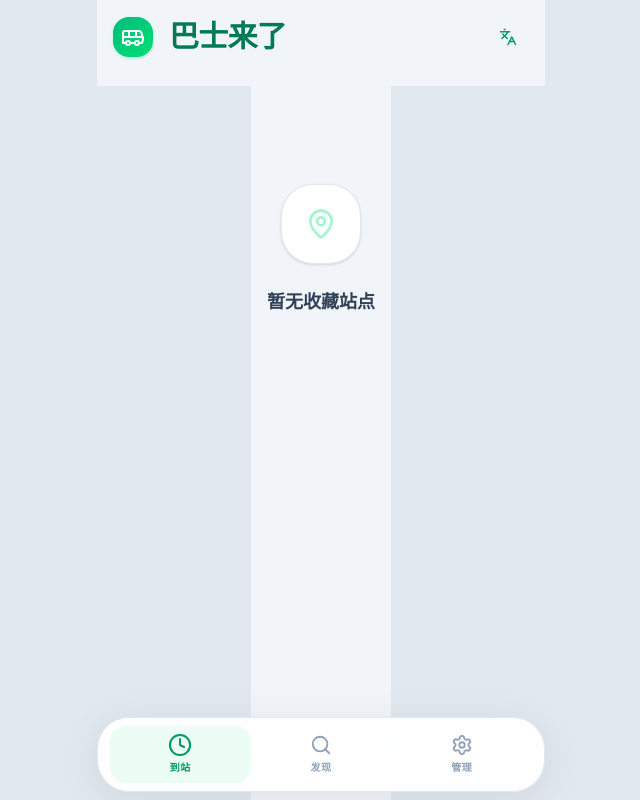
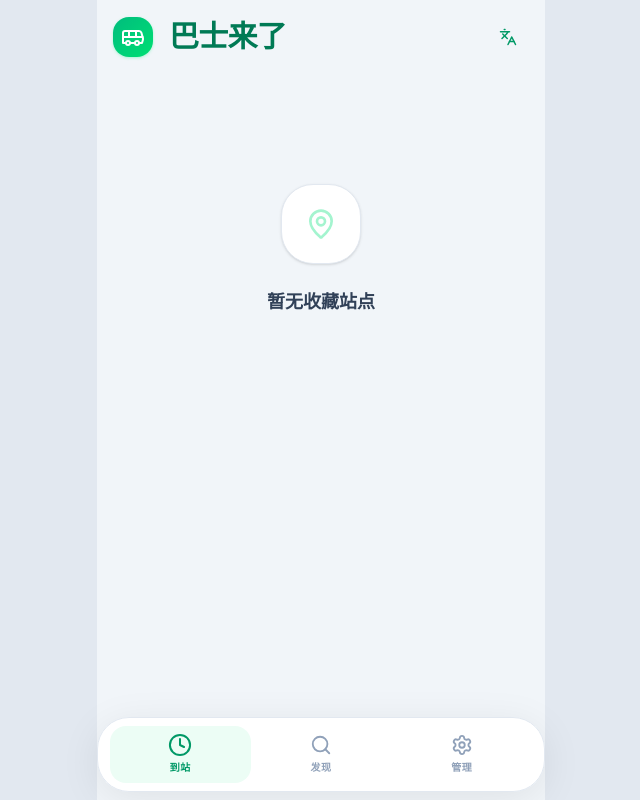
Before and after one commit to benson-singapore/sg-bus-comming, a Next.js app in the folder frontend/: page / in a window 1280 px wide. Shown: the whole page, without its empty margins (319-959 px from the left). Built offline with nearby package versions, Linux system fonts and the light colour scheme.

Commit message:
fix(布局): 让应用主体宽度自适应容器
- 为页面根容器添加 w-full，避免 flex 布局下按内容收窄
- 保留 max-w-md 的宽度上限

```diff
--- a/frontend/src/app/page.tsx
+++ b/frontend/src/app/page.tsx
@@ -330,7 +330,7 @@ export default function Home() {
   };
 
   return (
-    <div className="relative mx-auto min-h-screen max-w-md bg-slate-100 text-slate-800 pb-[calc(env(safe-area-inset-bottom)+7.5rem)] selection:bg-emerald-100">
+    <div className="relative mx-auto min-h-screen w-full max-w-md bg-slate-100 text-slate-800 pb-[calc(env(safe-area-inset-bottom)+7.5rem)] selection:bg-emerald-100">
       <header className="fixed top-0 right-0 left-0 z-40">
         <div className="mx-auto max-w-md bg-slate-100 backdrop-blur-sm">
           <div className="h-[env(safe-area-inset-top)] bg-slate-100" />
```
